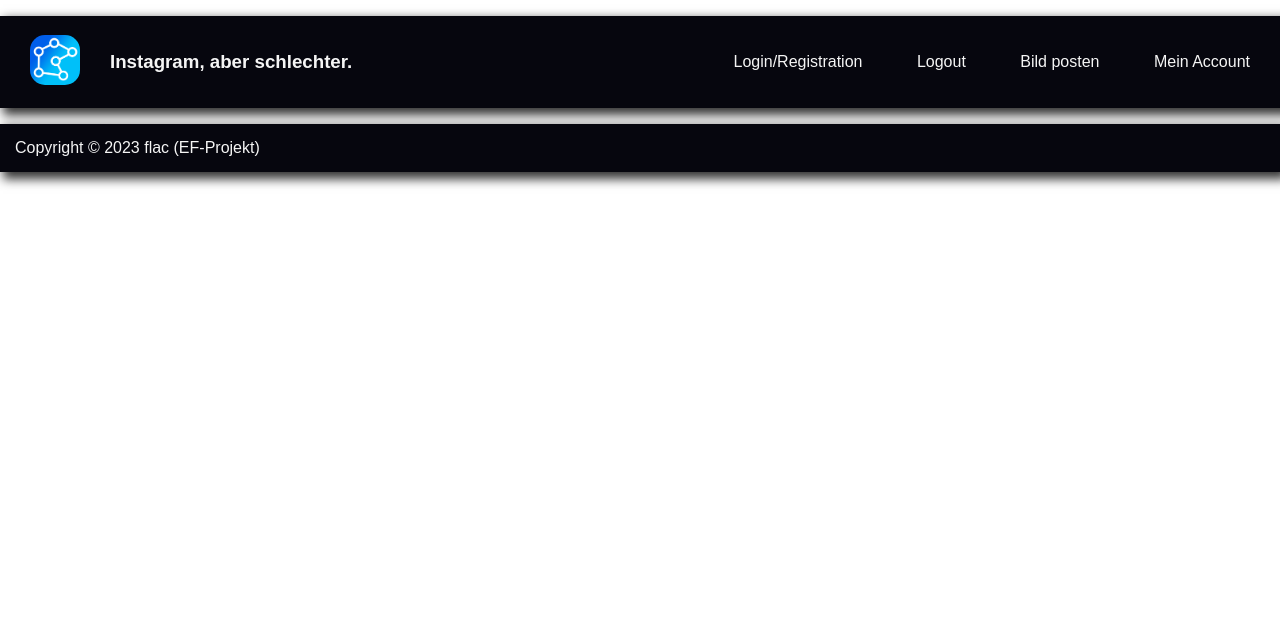
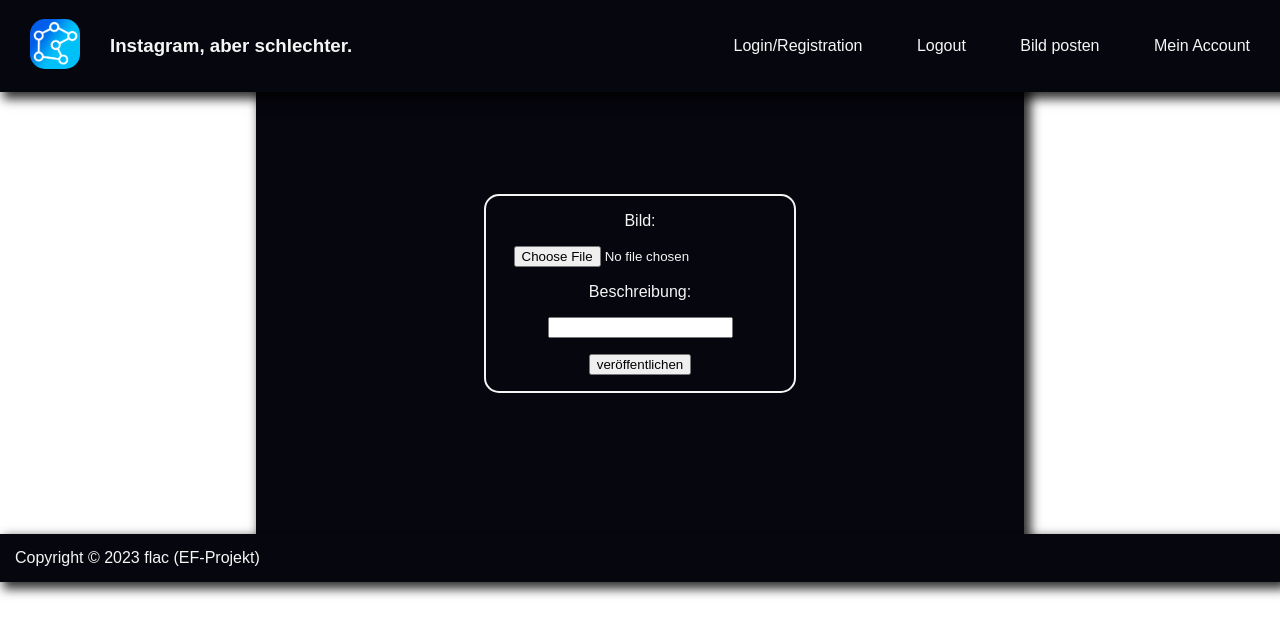
Before and after one commit to Chungster532/EFProjekt_flac23, a Flask app: page /createpost/ in a window 1280 px wide. Shown: the top 636 px of the page. Run offline with Flask 3, Linux system fonts and the light colour scheme; the visitor is signed in with stand-in values (Sample User, id 1).

Commit message:
consistent design, create post form

```diff
--- a/frontend/main.py
+++ b/frontend/main.py
@@ -30,7 +30,7 @@
     html_content = "<html><head><title>Post List</title></head><body>"
 
     for post in response:
-        html_content += "<div style='border: 1px solid #ccc; padding: 10px; margin-bottom: 10px;'>"
+        html_content += "<div style='background-color: #06060e; padding: 30px; margin-bottom: 10px; width: 60%; margin-left: auto; margin-right: auto; border-radius: 15px;'>"
         html_content += f"<div style='max-width: 400px; margin: 0 auto;'>"
         html_content += f"<img src='{post['image']}' alt='Post Image' style='max-width: 100%;'><br>"
         html_content += f"<h2>{post['title']}</h2>"
@@ -48,11 +48,12 @@
     html_content = "<html><head><title>Post List</title></head><body>"
 
     for post in response:
-        html_content += "<div style='border: 1px solid #ccc; padding: 10px; margin-bottom: 10px;'>"
+        html_content += "<div style='background-color: #06060e; padding: 30px; margin-bottom: 10px; width: 60%; margin-left: auto; margin-right: auto; border-radius: 15px;'>"
         html_content += f"<div style='max-width: 400px; margin: 0 auto;'>"
         html_content += f"<img src='{post['image']}' alt='Post Image' style='max-width: 100%;'><br>"
         html_content += f"<h2>{post['title']}</h2>"
         html_content += f"<p>{post['description']}</p>"
+        html_content += f"<p>User ID: {post['userId']}</p>"
         html_content += "</div>"
         html_content += "</div>"
 
--- a/frontend/static/styles/styles_login.css
+++ b/frontend/static/styles/styles_login.css
@@ -42,7 +42,7 @@
     color: rgb(43, 43, 255);
 }
 .container{
-    background-color: rgb(42, 42, 42);
+    background-color: white;
     height: 80%;
 }
 .ignore{
--- a/frontend/templates/base.html
+++ b/frontend/templates/base.html
@@ -19,6 +19,7 @@
             <a href="/account/">Mein Account</a>
         </div>
     </div>
+    <div class="ignore">you shouldn't see me</div>
     {% block content %}
     {% endblock %}
     <div class="footer">
--- a/frontend/templates/createpost.html
+++ b/frontend/templates/createpost.html
@@ -1,9 +1,42 @@
-{% extends "base.html" %}
-{% block title %}Create Post{% endblock %}
+<!DOCTYPE html>
+<html lang="en">
+<head>
+    <meta charset="UTF-8">
+    <meta name="viewport" content="width=device-width, initial-scale=1.0">
+    <link rel="stylesheet" type="text/css" href="{{ url_for('static',filename='styles/styles_login.css') }}"/>
+    <title>Login</title>
+</head>
+<body>
+    <div class="header">
+        <div class="website-title">
+            <a href="/"><img src="../static\styles\ias-icon.jpg" width="50"></a>
+        <h3>Instagram, aber schlechter.</h3>
+        </div>
+        <div class="header-right">
+            <a href="/login/">Login/Registration</a>
+            <a href="/logout/">Logout</a>
+            <a href="/createpost/">Bild posten</a>
+            <a href="/account/">Mein Account</a>
+        </div>
+    </div>
     {% block content %}
+    <div class="container">
+        <div class="ignore">you shouldn't see me</div>
+        <div class="content">
+            <div class="login">
 				<form action="#" method="post">
+					<p>Bild:</p>
+					<p><input type="file" name="bild" /></p>
 					<p>Beschreibung:</p>
 					<p><input type="text" name="beschreibung" /></p>
 					<p><input type="submit" value="veröffentlichen"/></p>
 				</form>
+			</div>
+        </div>
+    </div>
 {% endblock %}
+    <div class="footer">
+        Copyright &copy; 2023 flac (EF-Projekt)
+    </div>
+</body>
+</html>
```
Also changed, not shown: frontend/static/styles/styles.css (+13 -3 lines), frontend/templates/profiles.html (+1 -1 lines), frontend/templates/tempfeed.html (+1 -1 lines). Lines whose indentation alone changed are shown as unchanged.
